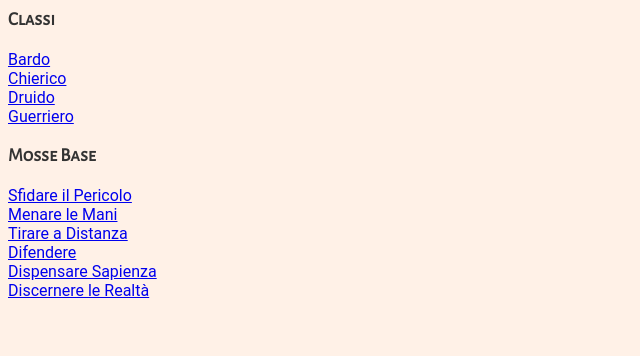
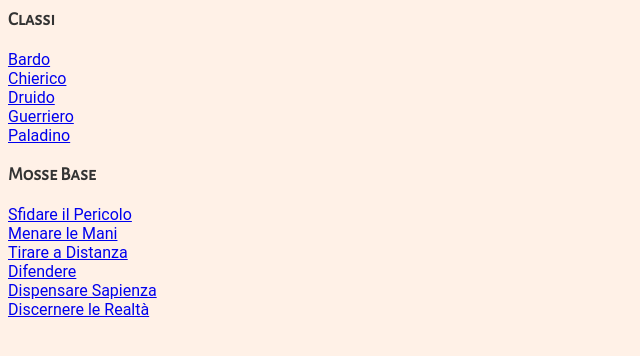
Before and after one commit to nonsonogiucas/nonsonogiucas.github.io, a plain HTML site: page index.html in a window 1280 px wide. Shown: the whole page, without its empty margins (0-640 px from the left). Drawn offline with Linux system fonts and the light colour scheme.

Commit message:
linked paladin playbook from home

```diff
--- a/index.html
+++ b/index.html
@@ -14,6 +14,7 @@
         <a href="playbooks/cleric.html">Chierico</a> <br/>
         <a href="playbooks/druid.html">Druido</a> <br/>
         <a href="playbooks/fighter.html">Guerriero</a> <br/>
+        <a href="playbooks/paladin.html">Paladino</a> <br/>
 
         <h3>Mosse Base</h3>
         <a href="basemoves/defy-danger.html">Sfidare il Pericolo</a> <br/>
```
